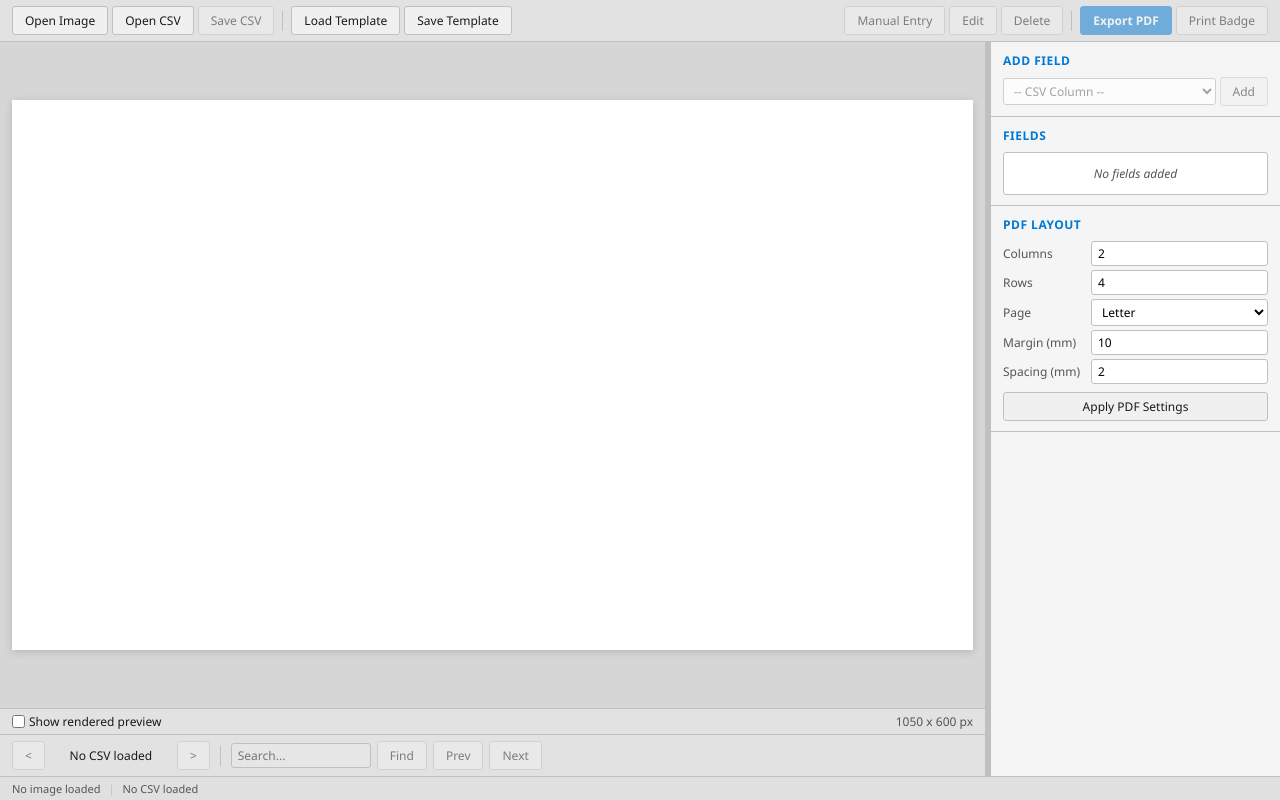
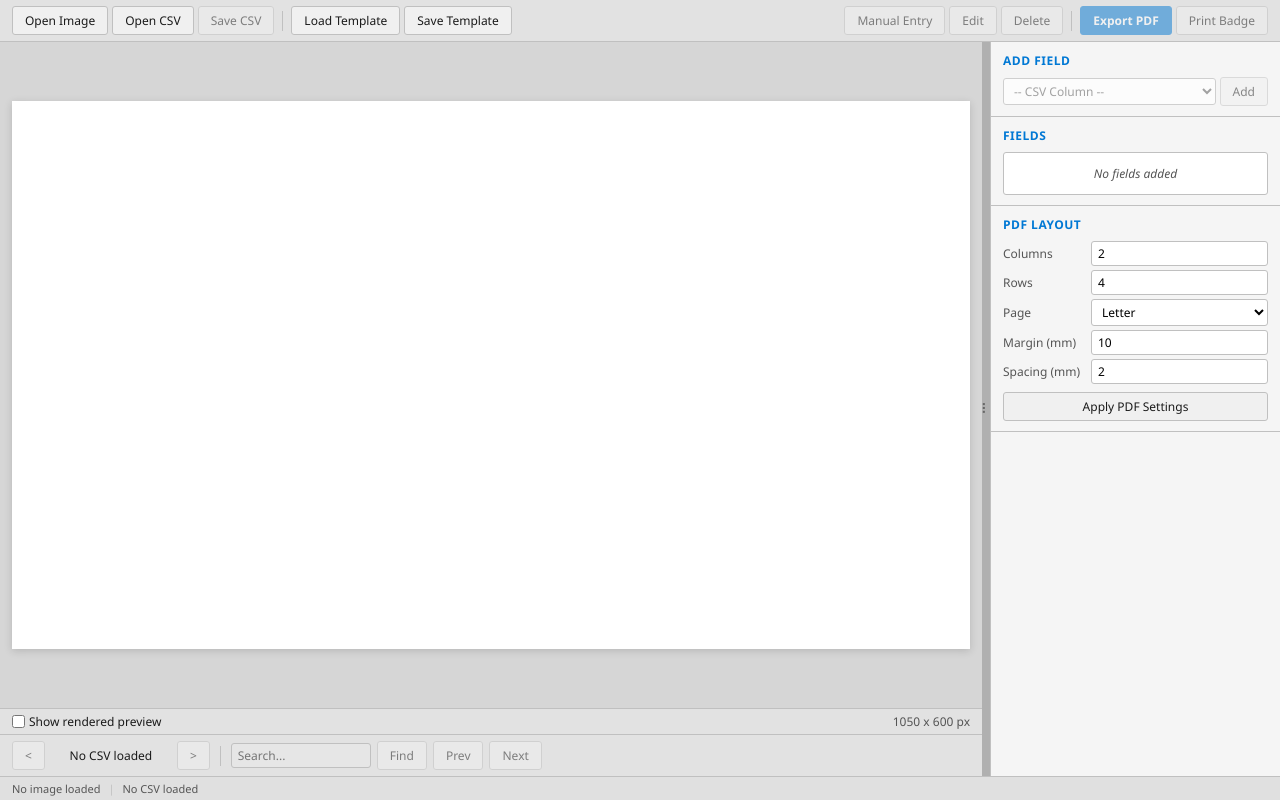
Before and after one commit to lincolnerickson/badgeapp, a Flask app: page / in a window 1280 px wide. Run offline with Flask 3, Linux system fonts and the light colour scheme; data that the repository does not hold is empty.

Commit message:
Fix panel resizer visibility and app init order bug
- Create resizer element via JS if missing from cached HTML
- Move module init before data loading to prevent null errors
- Make resizer more visible with darker styling and grip icon

Co-Authored-By: Claude Opus 4.6 <noreply@anthropic.com>

```diff
--- a/web/static/css/style.css
+++ b/web/static/css/style.css
@@ -212,16 +212,33 @@ button.danger:hover:not(:disabled) {
 /* ---- Panel resizer ---- */
 
 #panel-resizer {
-    width: 5px;
+    width: 8px;
     cursor: col-resize;
-    background: var(--border);
+    background: #b0b0b0;
     flex-shrink: 0;
     transition: background 0.15s;
+    position: relative;
+}
+
+#panel-resizer::after {
+    content: '\2807';
+    position: absolute;
+    top: 50%;
+    left: 50%;
+    transform: translate(-50%, -50%);
+    color: #666;
+    font-size: 14px;
+    line-height: 1;
 }
 
 #panel-resizer:hover,
 body.resizing #panel-resizer {
     background: var(--accent);
+}
+
+#panel-resizer:hover::after,
+body.resizing #panel-resizer::after {
+    color: #fff;
 }
 
 body.resizing {
--- a/web/static/js/app.js
+++ b/web/static/js/app.js
@@ -11,16 +11,16 @@ const App = {
     async init() {
         Toast.init();
 
+        // Initialize modules (before loading data, since loaders use them)
+        BadgeEditor.init();
+        FieldPanel.init();
+        NavBar.init();
+        Dialogs.init();
+
         // Load initial state from server
         await this.loadConfig();
         await this.loadCSVInfo();
         this.loadFonts(); // async, don't await
-
-        // Initialize modules
-        BadgeEditor.init();
-        FieldPanel.init();
-        NavBar.init();
-        Dialogs.init();
 
         // Wire toolbar buttons
         this.bindToolbar();
@@ -62,8 +62,16 @@ const App = {
     // --- Panel resizer ---
 
     initPanelResizer() {
-        const resizer = document.getElementById('panel-resizer');
         const panel = document.getElementById('field-panel');
+        if (!panel) return;
+
+        // Ensure resizer element exists (create if missing from cached HTML)
+        let resizer = document.getElementById('panel-resizer');
+        if (!resizer) {
+            resizer = document.createElement('div');
+            resizer.id = 'panel-resizer';
+            panel.parentNode.insertBefore(resizer, panel);
+        }
         let startX, startWidth;
 
         resizer.addEventListener('mousedown', (e) => {
```
